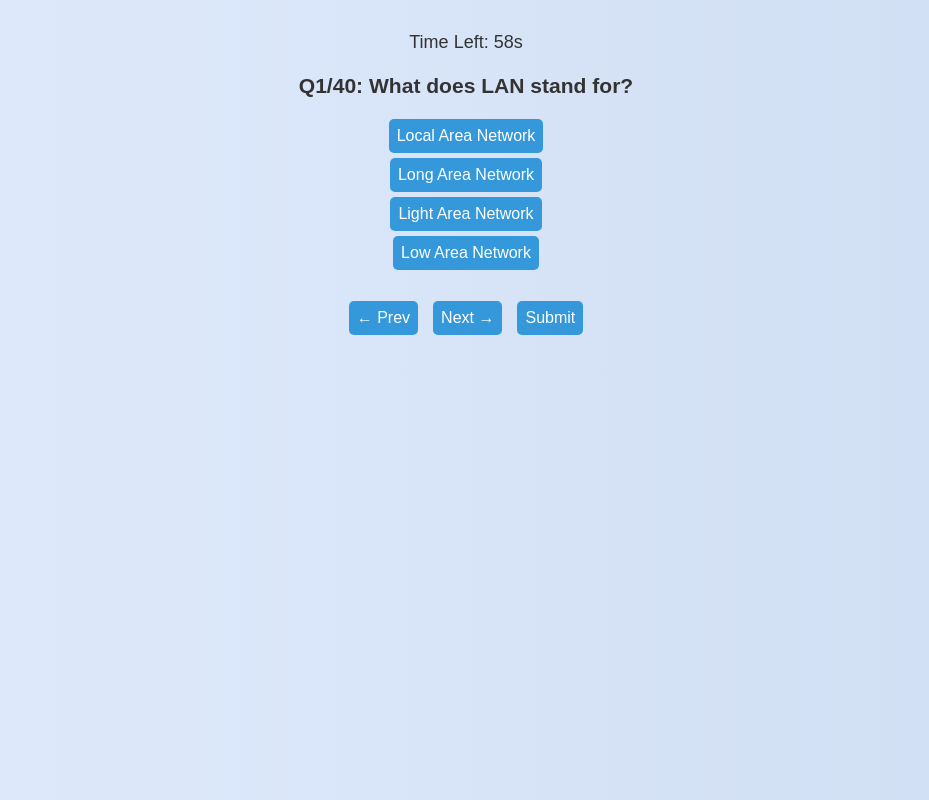
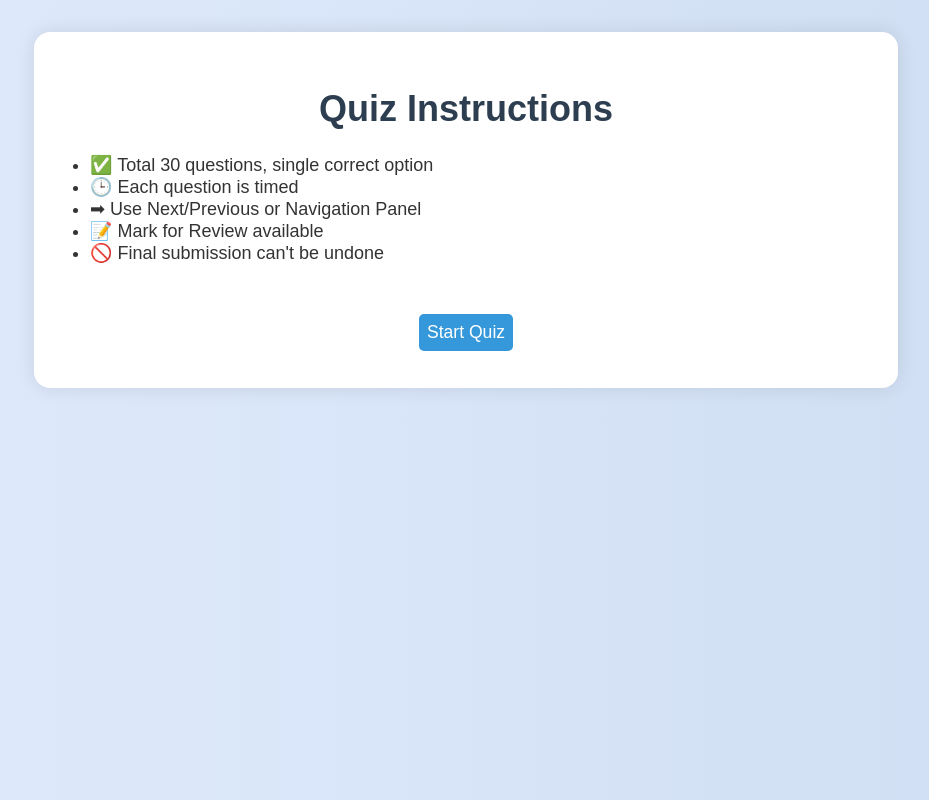
Before and after one commit to Garv-Tech/computerquiz1, a plain HTML site: page index.html in a window 1280 px wide. Both pictures are taken after typing "Sample", "Sample" into the empty fields and a click on the button "Start Quiz". Shown: the whole page, without its empty margins (174-1103 px from the left). Drawn offline with Linux system fonts and the light colour scheme.

Commit message:
Initial Commit

```diff
--- a/main.js
+++ b/main.js
@@ -107,22 +107,41 @@ let selectedAnswers = [];
 let timer = null;
 let timeLeft = 60;
 
+function renderInstructions() {
+  document.getElementById("app").innerHTML = `
+    <div class="instruction-page">
+      <h1>Quiz Instructions</h1>
+      <ul>
+        <li>✅ Total 30 questions, single correct option</li>
+        <li>🕒 Each question is timed</li>
+        <li>➡ Use Next/Previous or Navigation Panel</li>
+        <li>📝 Mark for Review available</li>
+        <li>🚫 Final submission can't be undone</li>
+      </ul>
+      <button onclick="startQuiz()">Start Quiz</button>
+    </div>
+  `;
+}
+
 function renderMenu() {
-  app.innerHTML = `
-    <h1>${schoolTitle}</h1>
-    <h2>Welcome to the Computer Quiz</h2>
-    <form id="studentForm">
-      <input id="roll" placeholder="Roll Number" required />
-      <input id="name" placeholder="Name" required />
-      <select id="class">
-        <option value="7">Class 7</option>
-        <option value="8">Class 8</option>
-      </select>
-      <button>Start Quiz</button>
-    </form>
-    <button onclick="renderTeacherLogin()">Teacher Login</button>
+  document.getElementById("app").innerHTML = `
+    <div class="menu">
+      <h1>Welcome to PM SHRI JNV Computer Quiz</h1>
+      <form id="loginForm">
+        <input type="text" id="studentName" placeholder="Enter your name" required />
+        <input type="text" id="rollNumber" placeholder="Enter roll number" required />
+        <button type="submit">Start Quiz</button>
+      </form>
+    </div>
   `;
-  document.getElementById("studentForm").onsubmit = startQuiz;
+
+  document.getElementById("loginForm").addEventListener("submit", function (e) {
+    e.preventDefault();
+    // Save login data
+    studentName = document.getElementById("studentName").value.trim();
+    rollNumber = document.getElementById("rollNumber").value.trim();
+    renderInstructions(); // 👈 SHOW INSTRUCTIONS AFTER LOGIN
+  });
 }
 
 function startQuiz(e) {
--- a/style.css
+++ b/style.css
@@ -66,3 +66,21 @@ blockquote {
   padding-left: 1rem;
   margin: 1rem auto;
 }
+
+.instruction-page {
+  background: white;
+  padding: 2rem;
+  border-radius: 16px;
+  max-width: 800px;
+  margin: auto;
+  box-shadow: 0 0 20px rgba(0,0,0,0.1);
+  animation: fadeIn 0.5s ease;
+}
+.instruction-page ul {
+  text-align: left;
+  padding-left: 1.5rem;
+}
+.instruction-page button {
+  margin-top: 2rem;
+  font-size: 1.1rem;
+}
```
